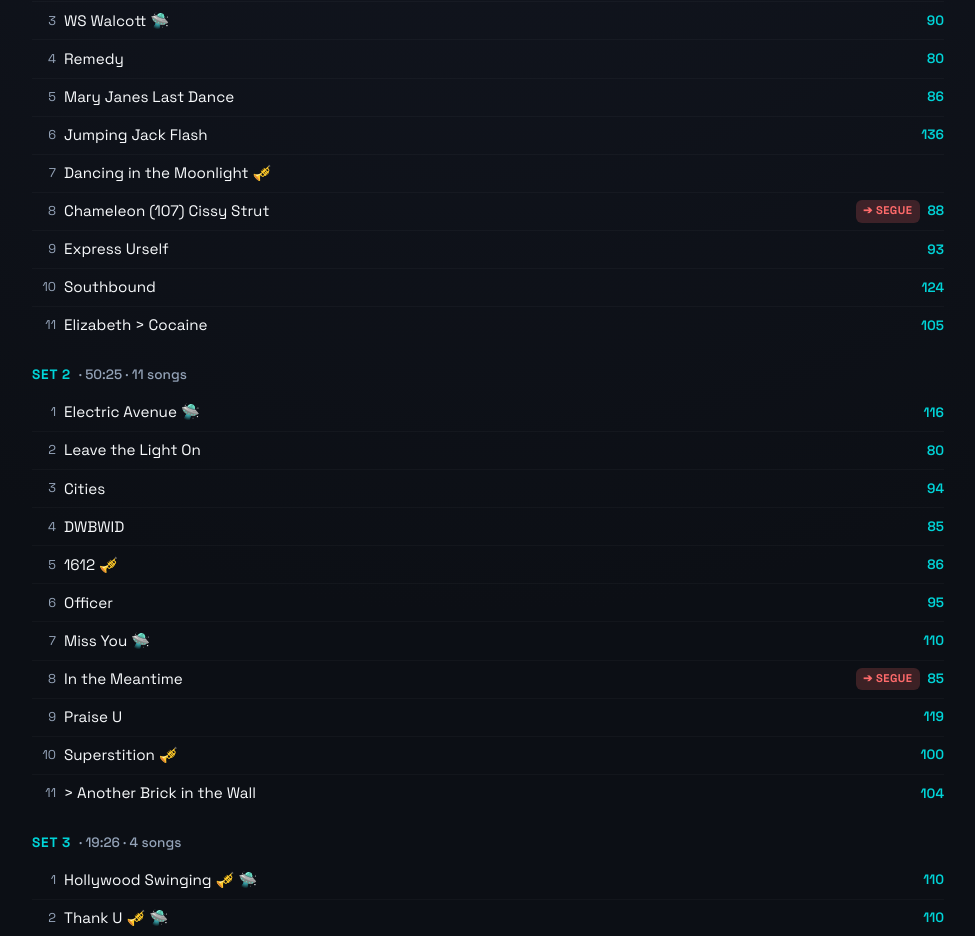
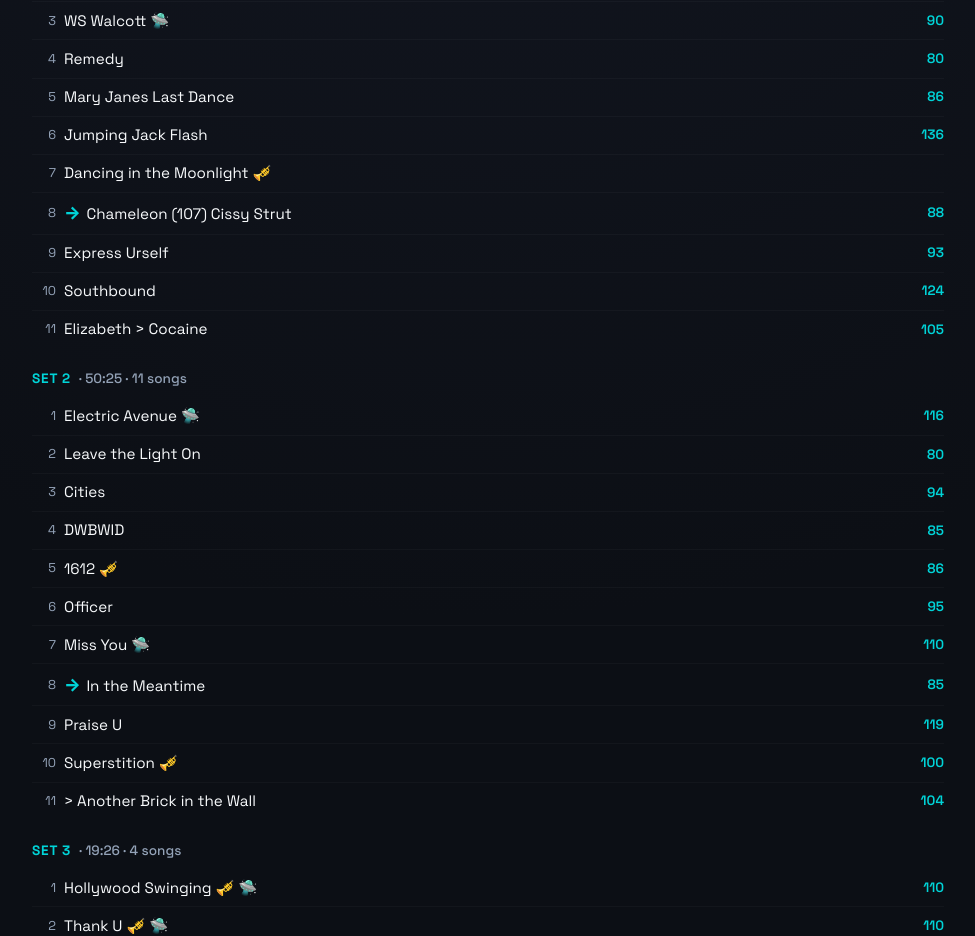
Before and after one commit to Andrew-Novokhatny/The_Conspiracy_Hub, a FastAPI app: page /api/setlists/1 in a window 1280 px wide. Shown: the part 467-1403 px from the top of the page, without its empty margins (152-1127 px from the left). Run offline with FastAPI, Linux system fonts and the light colour scheme; some libraries are stand-ins or nearby versions.

Commit message:
UI fix: Display leading → arrow in front of song name for segues across Setlist Builder, viewer, export, and Show Mode

```diff
--- a/band_app/app/core/setlist_manager.py
+++ b/band_app/app/core/setlist_manager.py
@@ -277,7 +277,7 @@ def build_setlist_markdown(venue: str, date: str, setlist: Dict[str, List[str]],
             song_info = songs_data.get(song_name, {})
             duration = song_info.get('duration', 0)
             duration_str = format_duration(duration) if duration else '---'
-            song_display = f"{song_name} ➔" if is_segue else song_name
+            song_display = f"→ {song_name}" if is_segue else song_name
             lines.append(f"| {idx} | {song_display} | {bpm} | {duration_str} |")
 
         # Add set timing
--- a/band_app/app/templates/builder/index.html
+++ b/band_app/app/templates/builder/index.html
@@ -199,8 +199,8 @@
         div.setAttribute('data-id', songId);
         div.innerHTML = `
             <div class="flex items-center gap-sm">
-                <button class="segue-btn ${isSegue ? 'active' : ''}" onclick="toggleSegue(this)" title="Segue into next song">-></button>
-                <strong>${songId}</strong>
+                <button class="segue-btn ${isSegue ? 'active' : ''}" onclick="toggleSegue(this)" title="Toggle segue into this song">-></button>
+                <strong class="song-title-text">${isSegue ? '<span style="color: var(--accent); font-weight: bold; margin-right: 0.25rem;">→</span>' : ''}${songId}</strong>
                 ${math.has_horn ? '🎺' : ''}
                 ${math.is_jam_vehicle ? '🛸' : ''}
             </div>
--- a/band_app/app/templates/setlists/details.html
+++ b/band_app/app/templates/setlists/details.html
@@ -52,15 +52,14 @@
             <span class="set-song-number">{{ loop.index }}</span>
             {% if song.name in songs_data and song.name in (songs_data.keys()|list) %}
             <a href="/api/lyrics/{{ song.name }}" class="set-song-name" style="color: var(--text-primary); text-decoration: none;">
-                {{ song.name }}
+                {% if song.is_segue %}<span style="color: var(--accent); font-weight: 800; font-size: 1.1rem; margin-right: 0.35rem;" title="Segue into this song">→</span>{% endif %}{{ song.name }}
                 {% if songs_data.get(song.name, {}).get('has_horn') %}🎺{% endif %}
                 {% if songs_data.get(song.name, {}).get('is_jam_vehicle') %}🛸{% endif %}
             </a>
             {% else %}
-            <span class="set-song-name">{{ song.name }}</span>
-            {% endif %}
-            {% if song.is_segue %}
-            <span class="badge" style="background: rgba(255, 107, 107, 0.2); color: #ff6b6b; font-weight: 700; margin-left: 0.25rem;" title="Segues directly into next song">➔ Segue</span>
+            <span class="set-song-name">
+                {% if song.is_segue %}<span style="color: var(--accent); font-weight: 800; font-size: 1.1rem; margin-right: 0.35rem;" title="Segue into this song">→</span>{% endif %}{{ song.name }}
+            </span>
             {% endif %}
             {% if song.bpm %}
             <span class="set-song-bpm">{{ song.bpm }}</span>
--- a/band_app/app/templates/setlists/show.html
+++ b/band_app/app/templates/setlists/show.html
@@ -59,7 +59,7 @@
                            title="{{ song.name }} ({{ song.bpm }} BPM)"
                            onclick="onSidebarSongClick()">
                             <span class="show-sidebar-num">{{ song.song_in_set }}.</span>
-                            <span class="show-sidebar-name">{{ song.name }}{% if song.is_segue %} <span style="color: var(--accent); font-weight: bold;">➔</span>{% endif %}</span>
+                            <span class="show-sidebar-name">{% if song.is_segue %}<span style="color: var(--accent); font-weight: bold; margin-right: 0.2rem;">→</span>{% endif %}{{ song.name }}</span>
                             {% if song.song_key %}
                             <span class="show-sidebar-bpm" style="color: var(--primary); font-weight: 700;">🔑 {{ song.song_key }}</span>
                             {% elif song.bpm %}
--- a/band_app/app/templates/setlists/show_song_partial.html
+++ b/band_app/app/templates/setlists/show_song_partial.html
@@ -5,10 +5,10 @@
      data-song-idx="{{ current_idx }}">
 
     <h1 class="show-song-title">
+        {% if current_song.is_segue %}
+        <span style="color: var(--accent); font-weight: 800; margin-right: 0.4rem;" title="Segue into this song">→</span>
+        {% endif %}
         {{ current_song.name }}
-        {% if current_song.is_segue %}
-        <span class="show-meta-tag" style="background: rgba(255, 107, 107, 0.25); color: #ff6b6b; font-size: 1.1rem; border-color: rgba(255, 107, 107, 0.5); vertical-align: middle; margin-left: 0.5rem;" title="Segues directly into next song">➔ Segue</span>
-        {% endif %}
     </h1>
 
     <div class="show-song-meta">
--- a/band_app/test_show_mode.py
+++ b/band_app/test_show_mode.py
@@ -225,11 +225,11 @@ def test_segue_marker_persistence():
         content = f.read()
     assert "1999 (119) ->" in content
 
-    # 3. Verify markdown export table contains segue marker '➔'
+    # 3. Verify markdown export table contains segue marker '→'
     target_idx = setlists.index(target)
     res_md = client.get(f"/api/setlists/{target_idx}/export?format=markdown")
     assert res_md.status_code == 200
-    assert "1999 ➔" in res_md.text
+    assert "→ 1999" in res_md.text
 
     # 4. Clean up test setlist
     client.post(f"/api/setlists/{target_idx}/delete")
```
